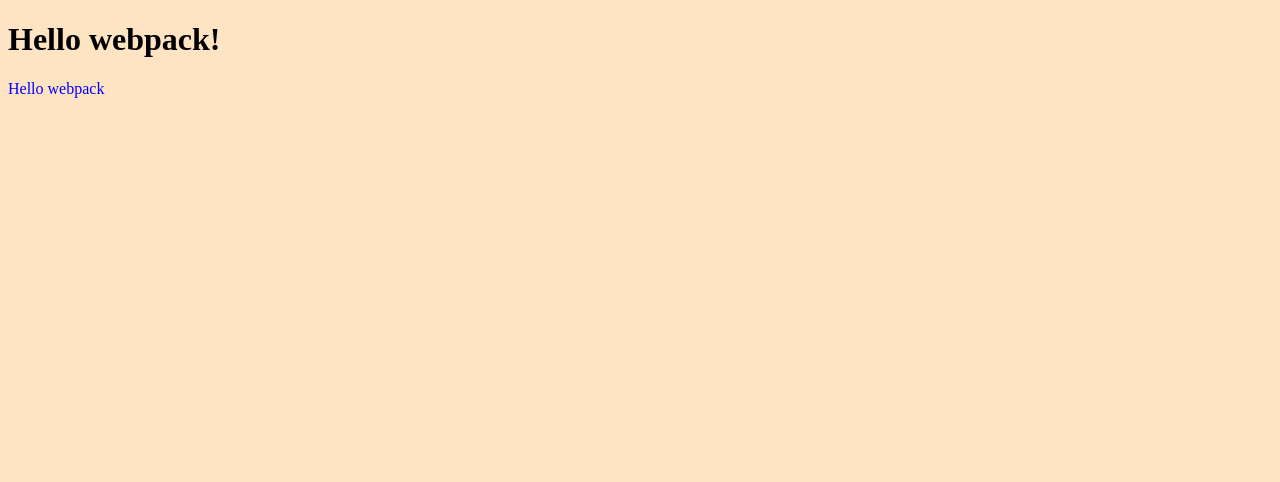
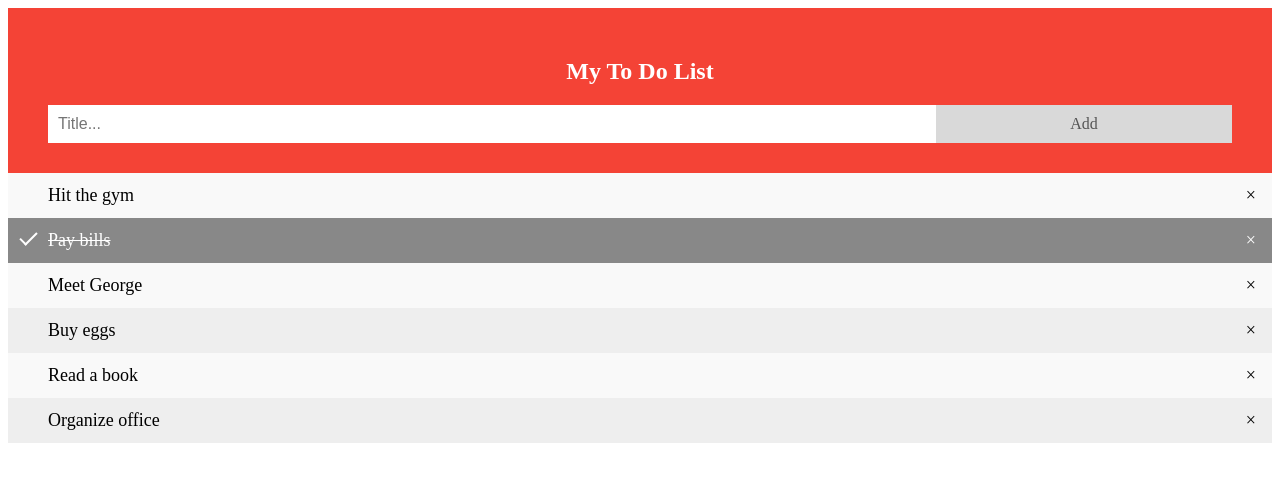
Before and after one commit to rex-9/ToDoList, a website built with webpack: page src/index.html in a window 1280 px wide. Built offline with nearby package versions, Linux system fonts and the light colour scheme.

Commit message:
initial to-do-list

```diff
--- a/package.json
+++ b/package.json
@@ -322,7 +322,6 @@
     "lines-and-columns": "^1.2.4",
     "locate-path": "^5.0.0",
     "lockfile": "^1.0.4",
-    "lodash": "^4.17.21",
     "lodash.merge": "^4.6.2",
     "lodash.truncate": "^4.4.2",
     "log-symbols": "^4.1.0",
--- a/src/index.html
+++ b/src/index.html
@@ -1,12 +1,28 @@
 <!DOCTYPE html>
 <html lang="en">
+
 <head>
     <meta charset="UTF-8">
     <meta name="viewport" content="width=device-width, initial-scale=1.0">
     <link rel="stylesheet" href="./style.css">
     <title>Wbpack Exercise</title>
 </head>
+
 <body>
-    <h1>Hello webpack!</h1>
+    <div id="myDIV" class="header">
+        <h2>My To Do List</h2>
+        <input type="text" id="myInput" placeholder="Title...">
+        <span class="addBtn">Add</span>
+    </div>
+
+    <ul id="myUL">
+        <li>Hit the gym</li>
+        <li class="checked">Pay bills</li>
+        <li>Meet George</li>
+        <li>Buy eggs</li>
+        <li>Read a book</li>
+        <li>Organize office</li>
+    </ul>
 </body>
+
 </html>
--- a/src/index.js
+++ b/src/index.js
@@ -1,14 +1,59 @@
 import _ from 'lodash';
 import './style.css';
 
-function component() {
-  const element = document.createElement('div');
-
-  // Lodash, now imported by this script
-  element.innerHTML = _.join(['Hello', 'webpack'], ' ');
-  element.classList.add('hello');
-
-  return element;
+// Create a "close" button and append it to each list item
+var myNodelist = document.getElementsByTagName("LI");
+var i;
+for (i = 0; i < myNodelist.length; i++) {
+  var span = document.createElement("SPAN");
+  var txt = document.createTextNode("\u00D7");
+  span.className = "close";
+  span.appendChild(txt);
+  myNodelist[i].appendChild(span);
 }
 
-document.body.appendChild(component());
+// Click on a close button to hide the current list item
+var close = document.getElementsByClassName("close");
+var i;
+for (i = 0; i < close.length; i++) {
+  close[i].onclick = function() {
+    var div = this.parentElement;
+    div.style.display = "none";
+  }
+}
+
+// Add a "checked" symbol when clicking on a list item
+var list = document.querySelector('ul');
+list.addEventListener('click', function(ev) {
+  if (ev.target.tagName === 'LI') {
+    ev.target.classList.toggle('checked');
+  }
+}, false);
+
+// Create a new list item when clicking on the "Add" button
+function newElement() {
+  var li = document.createElement("li");
+  var inputValue = document.getElementById("myInput").value;
+  var t = document.createTextNode(inputValue);
+  li.appendChild(t);
+  if (inputValue === '') {
+    alert("You must write something!");
+  } else {
+    document.getElementById("myUL").appendChild(li);
+  }
+  document.getElementById("myInput").value = "";
+
+  var span = document.createElement("SPAN");
+  var txt = document.createTextNode("\u00D7");
+  span.className = "close";
+  span.appendChild(txt);
+  li.appendChild(span);
+
+  for (i = 0; i < close.length; i++) {
+    close[i].onclick = function() {
+      var div = this.parentElement;
+      div.style.display = "none";
+    }
+  }
+}
+document.querySelector('.addBtn').onclick = newElement;
--- a/src/style.css
+++ b/src/style.css
@@ -1,7 +1,114 @@
-body {
-  background-color: bisque;
+/* Include the padding and border in an element's total width and height */
+* {
+  box-sizing: border-box;
 }
 
-.hello {
-  color: blue;
+/* Remove margins and padding from the list */
+ul {
+  margin: 0;
+  padding: 0;
 }
+
+/* Style the list items */
+ul li {
+  cursor: pointer;
+  position: relative;
+  padding: 12px 8px 12px 40px;
+  background: #eee;
+  font-size: 18px;
+  transition: 0.2s;
+
+  /* make the list items unselectable */
+  -webkit-user-select: none;
+  -moz-user-select: none;
+  -ms-user-select: none;
+  user-select: none;
+}
+
+/* Set all odd list items to a different color (zebra-stripes) */
+ul li:nth-child(odd) {
+  background: #f9f9f9;
+}
+
+/* Darker background-color on hover */
+ul li:hover {
+  background: #ddd;
+}
+
+/* When clicked on, add a background color and strike out text */
+ul li.checked {
+  background: #888;
+  color: #fff;
+  text-decoration: line-through;
+}
+
+/* Add a "checked" mark when clicked on */
+ul li.checked::before {
+  content: '';
+  position: absolute;
+  border-color: #fff;
+  border-style: solid;
+  border-width: 0 2px 2px 0;
+  top: 10px;
+  left: 16px;
+  transform: rotate(45deg);
+  height: 15px;
+  width: 7px;
+}
+
+/* Style the close button */
+.close {
+  position: absolute;
+  right: 0;
+  top: 0;
+  padding: 12px 16px 12px 16px;
+}
+
+.close:hover {
+  background-color: #f44336;
+  color: white;
+}
+
+/* Style the header */
+.header {
+  background-color: #f44336;
+  padding: 30px 40px;
+  color: white;
+  text-align: center;
+}
+
+/* Clear floats after the header */
+.header:after {
+  content: "";
+  display: table;
+  clear: both;
+}
+
+/* Style the input */
+input {
+  margin: 0;
+  border: none;
+  border-radius: 0;
+  width: 75%;
+  padding: 10px;
+  float: left;
+  font-size: 16px;
+}
+
+/* Style the "Add" button */
+.addBtn {
+  padding: 10px;
+  width: 25%;
+  background: #d9d9d9;
+  color: #555;
+  float: left;
+  text-align: center;
+  font-size: 16px;
+  cursor: pointer;
+  transition: 0.3s;
+  border-radius: 0;
+}
+
+.addBtn:hover {
+  background-color: #bbb;
+}
```
Also changed, not shown: dist/index.html, dist/main.js, dist/main.js.LICENSE.txt (deleted), 1 other file.
